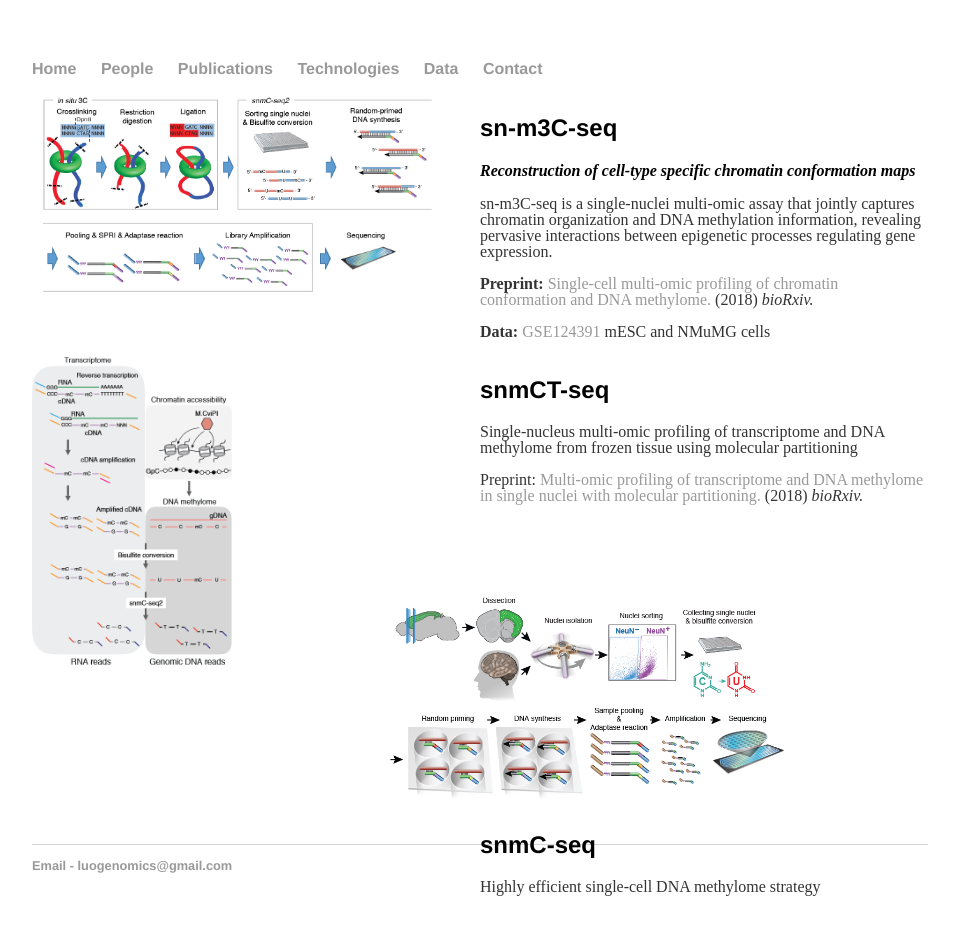
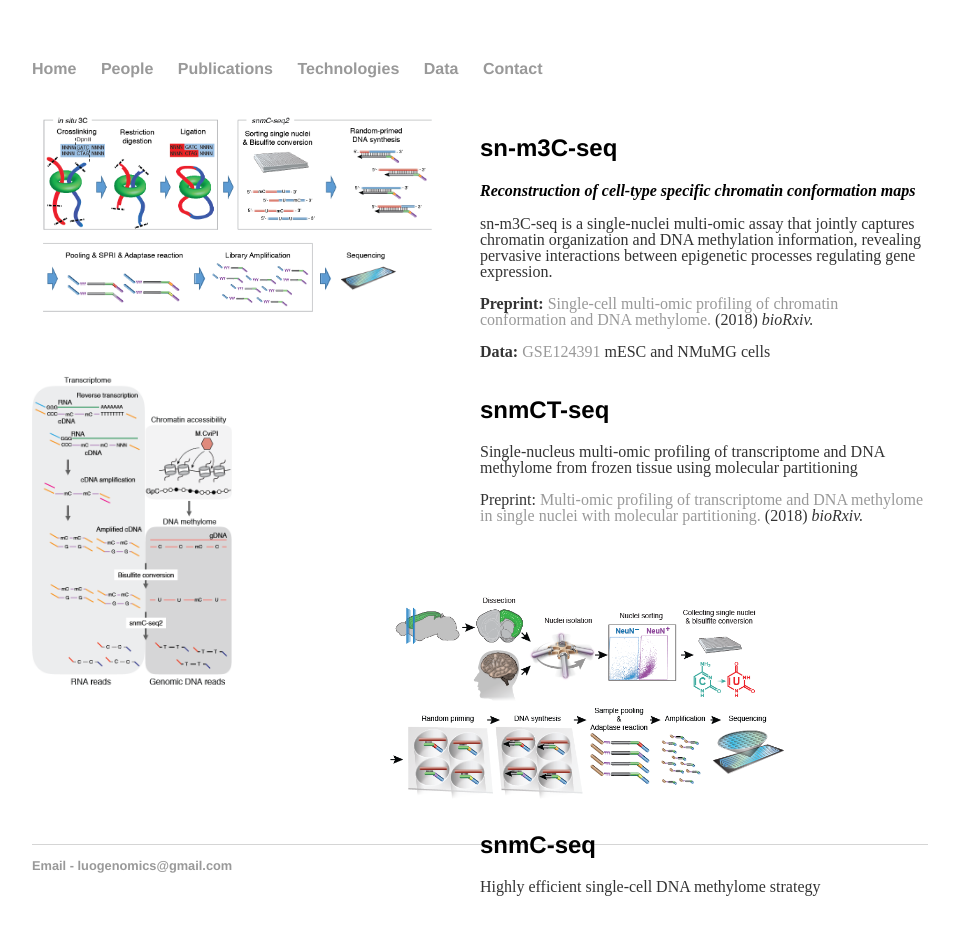
Before and after one commit to luogenomics/luogenomics.github.io, a Jekyll site: the page built from technologies/index.html, in a window 1280 px wide. Shown: the whole page, without its empty margins (160-1114 px from the left). Built offline with Jekyll 4.4.1, drawn with Linux system fonts in a browser that asks for light colours.

Commit message:
Update index.html

```diff
--- a/technologies/index.html
+++ b/technologies/index.html
@@ -3,6 +3,7 @@ layout: default
 title: Luo Lab Technologies
 ---
 <div class="projectbox">
+  <div class="bigspacer"></div>
   <div class="projectmediabox pull-left">
     <a href="">
       <img width=400 class="projectmedia" src="m3C-seq.png" >
```
